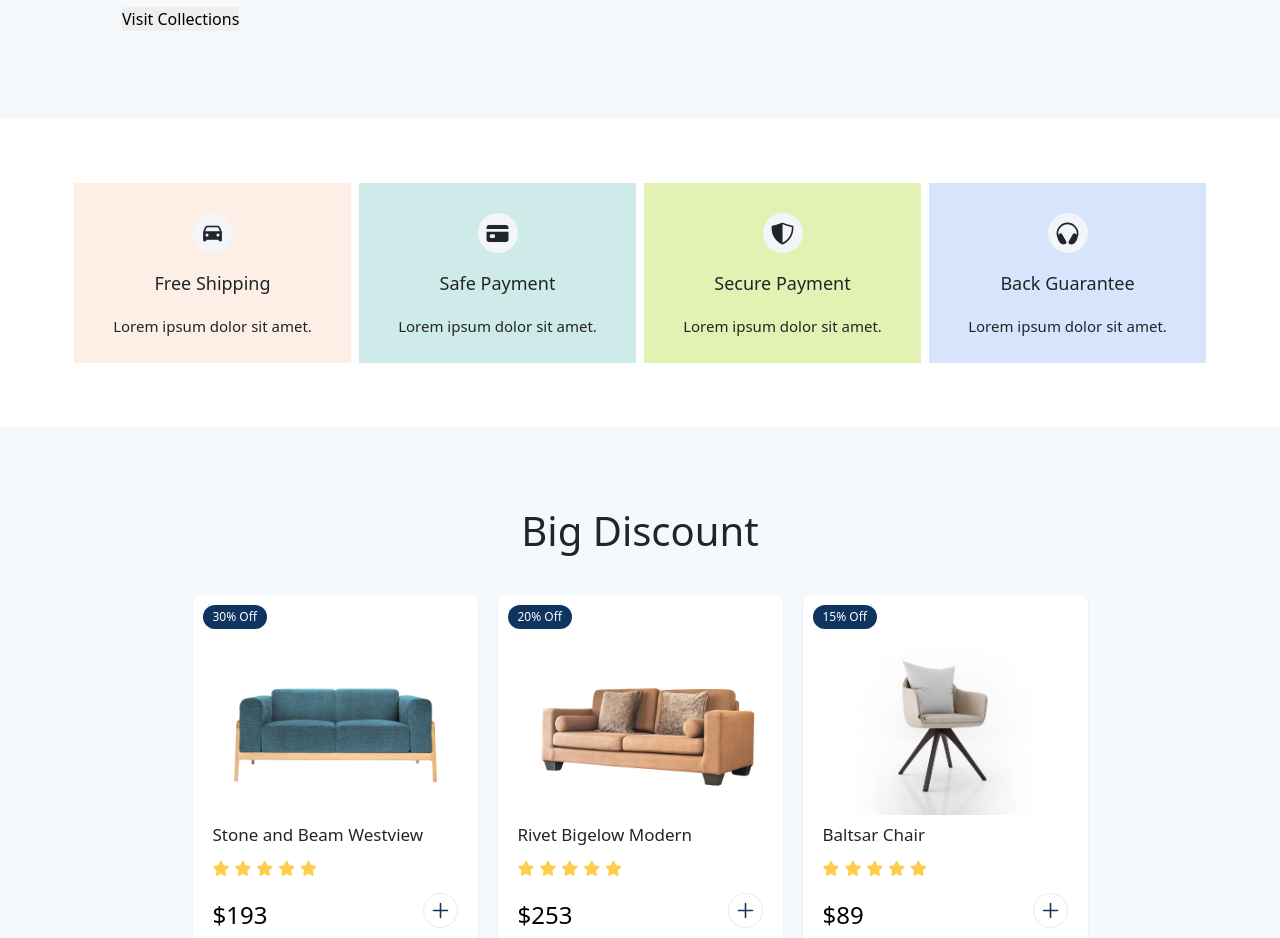
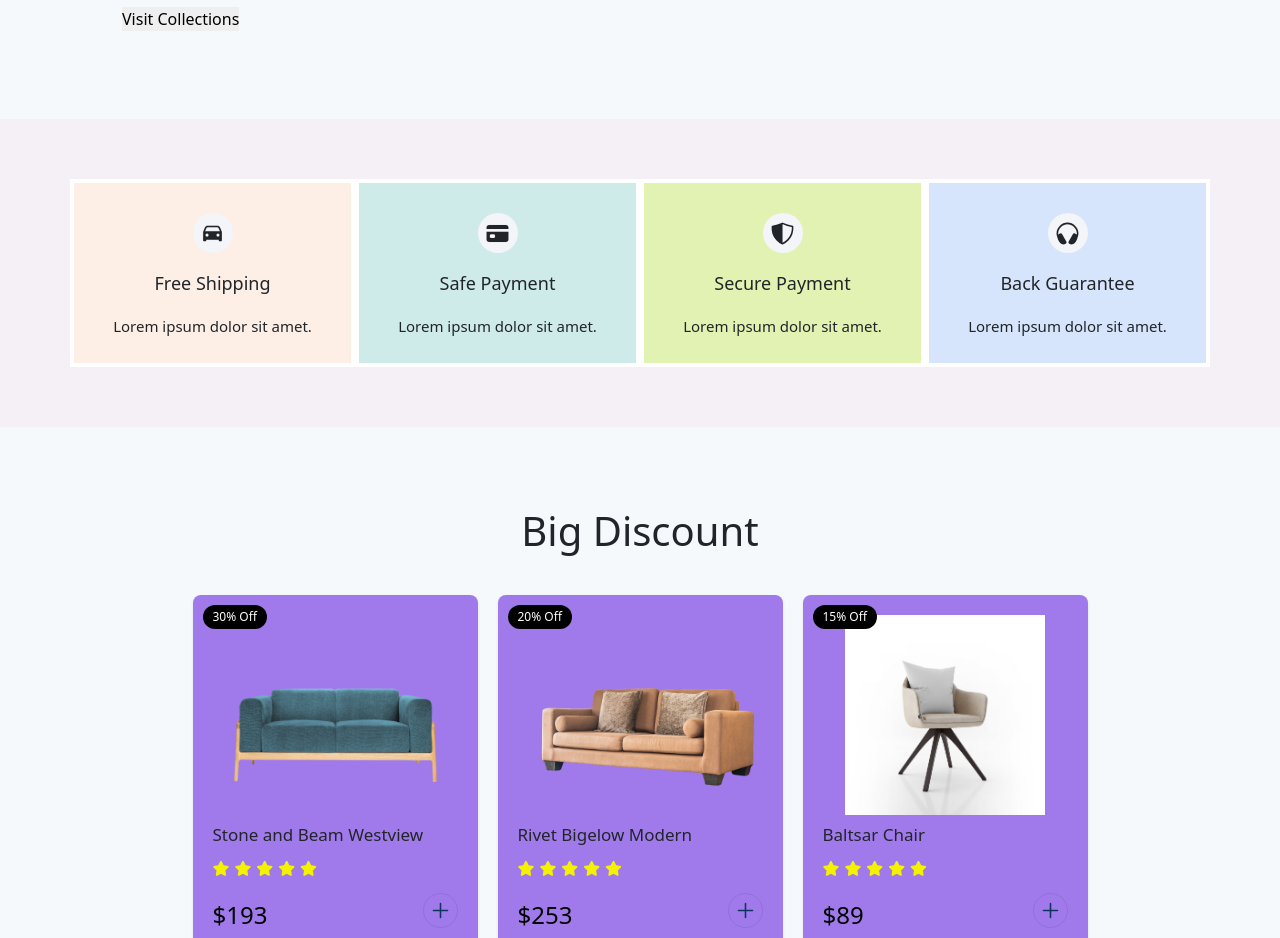
Before and after one commit to Sonalkri2004/Recycle_Mart, a React (Create React App) app: page / in a window 1280 px wide. Shown: the part 454-1392 px from the top of the page. Built offline with nearby package versions, Linux system fonts and the light colour scheme.

Commit message:
css updated

```diff
--- a/src/components/ProductCard/product-card.css
+++ b/src/components/ProductCard/product-card.css
@@ -9,7 +9,7 @@
     position: absolute;
     top: 0;
     left: 0;
-    background: #0f3460;
+    background: #000000;
     padding: 3px 10px;
     font-size: 12px;
     border-radius: 50px;
@@ -18,7 +18,7 @@
 }
 
 .product {
-    background: #fff;
+    background: #a07aeb;
     padding: 20px;
     position: relative;
     border-radius: 8px;
@@ -35,7 +35,7 @@
 
 .product .rate i {
     font-size: 15px;
-    color: #ffcd4e;
+    color: #f5f102;
     margin: 5px 5px 5px 0;
 }
 
--- a/src/components/ProductDetails/product-details.css
+++ b/src/components/ProductDetails/product-details.css
@@ -19,7 +19,7 @@
 
 .product-page .rate .stars i {
   font-size: 12px;
-  color: #ffcd4e;
+  color: #e8f900;
   margin: 5px 5px 5px 0;
 }
 
@@ -52,7 +52,7 @@
 
 .product-page button.add {
   padding: 10px 15px;
-  background-color: #0f3460;
+  background-color: #000000;
   color: white;
   font-size: 17px;
   border-radius: 7px;
--- a/src/components/ProductReviews/product-review.css
+++ b/src/components/ProductReviews/product-review.css
@@ -24,6 +24,6 @@
 }
 
 .product-reviews .rates .rate-comment span:nth-of-type(2) {
-  color: #ffcd4e;
+  color: #f4f409;
   font-weight: 500;
 }
--- a/src/components/SliderCard/slidercard.css
+++ b/src/components/SliderCard/slidercard.css
@@ -31,7 +31,7 @@
 
 .homeSlide ul li button::before {
     font-size: 15px !important;
-    color: #0f3460;
+    color: #000000;
     position: absolute;
     top: 2px;
     left: 0;
--- a/src/components/wrapper/style.css
+++ b/src/components/wrapper/style.css
@@ -1,6 +1,6 @@
 .wrapper {
   text-align: center;
-  background-color: white;
+  background-color: rgb(245, 240, 245);
 }
 
 .icon {
```
